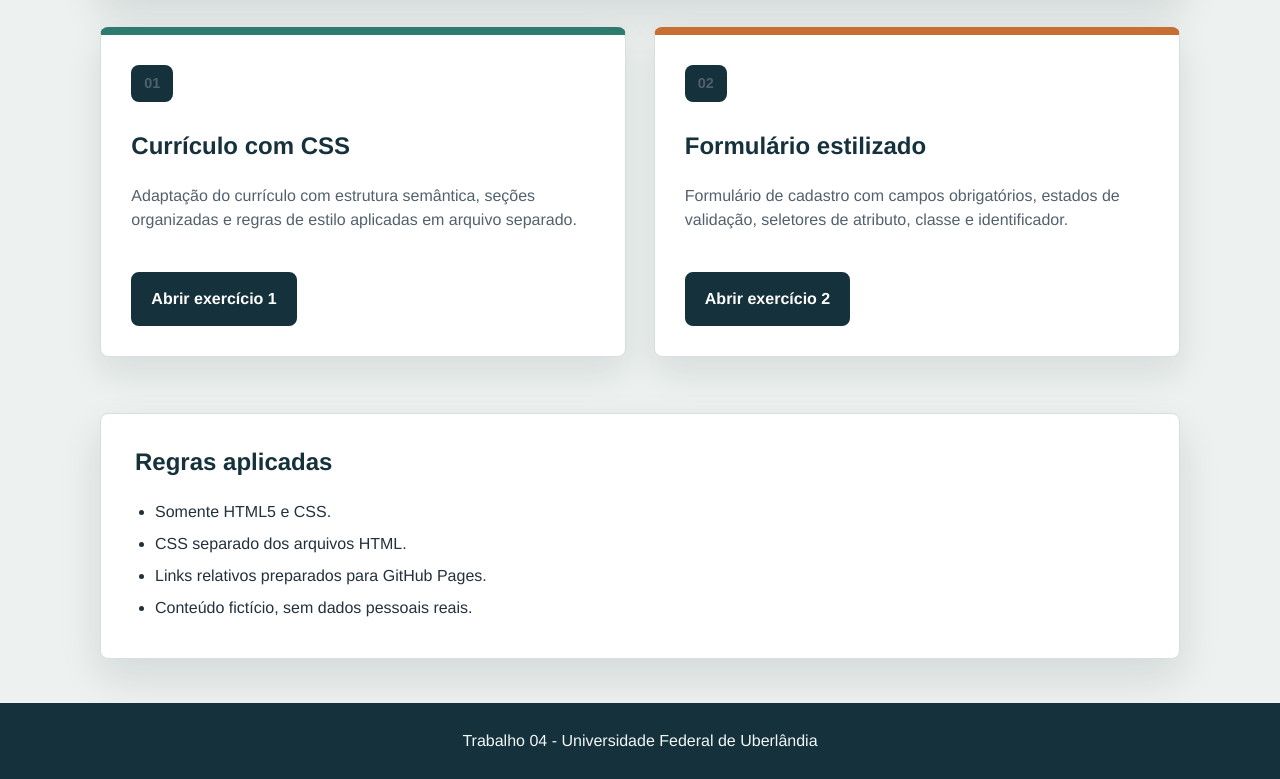
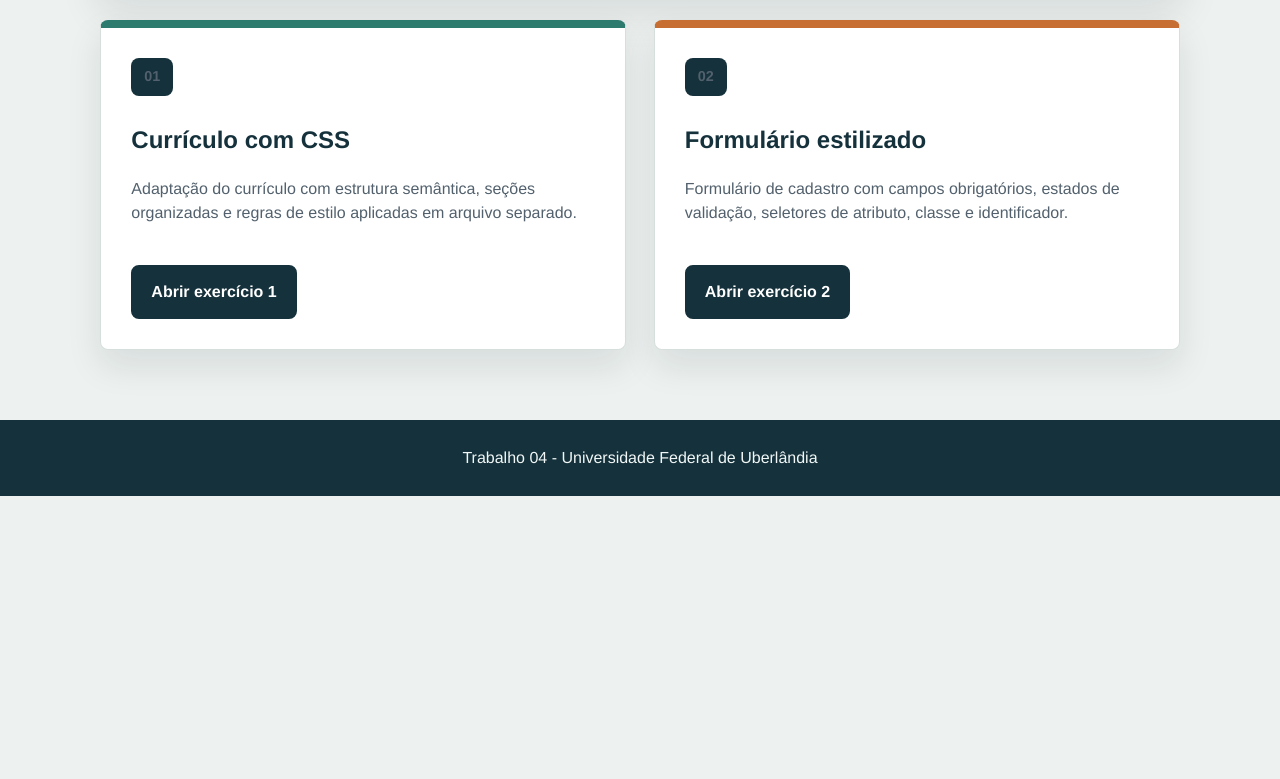
Before and after one commit to DiegoXavier-hub/Trab4, a plain HTML site: page index.html in a window 1280 px wide. Shown: the part 442-1221 px from the top of the page. After the commit the page ends 938 px from the top, so only its background shows below. Drawn offline with Linux system fonts and the light colour scheme.

Commit message:
Update trabalho 4 homepage

```diff
--- a/index.html
+++ b/index.html
@@ -12,8 +12,7 @@
         <div class="hero-content">
             <p class="eyebrow">Programação para Internet</p>
             <h1>Trabalho 04</h1>
-            <p class="lead">HTML5, CSS externo e páginas publicadas para acesso online.</p>
-        </div>
+            </div>
     </header>
 
     <main class="page">
@@ -38,15 +37,6 @@
             </article>
         </section>
 
-        <section class="rules" aria-labelledby="titulo-regras">
-            <h2 id="titulo-regras">Regras aplicadas</h2>
-            <ul>
-                <li>Somente HTML5 e CSS.</li>
-                <li>CSS separado dos arquivos HTML.</li>
-                <li>Links relativos preparados para GitHub Pages.</li>
-                <li>Conteúdo fictício, sem dados pessoais reais.</li>
-            </ul>
-        </section>
     </main>
 
     <footer>
```
